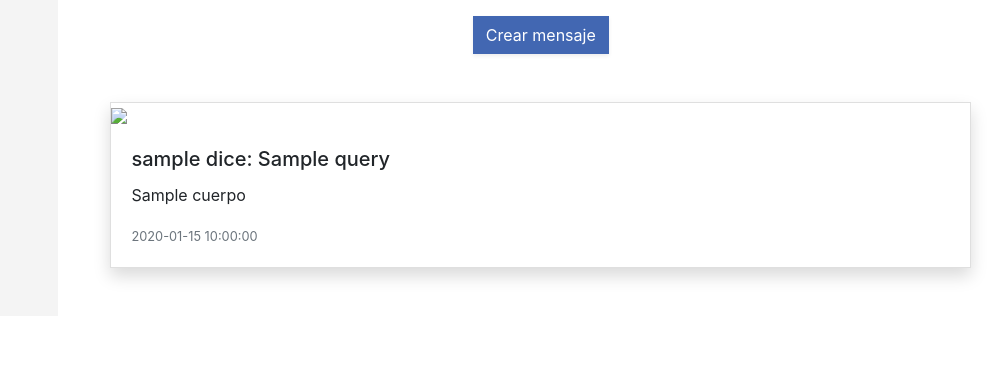
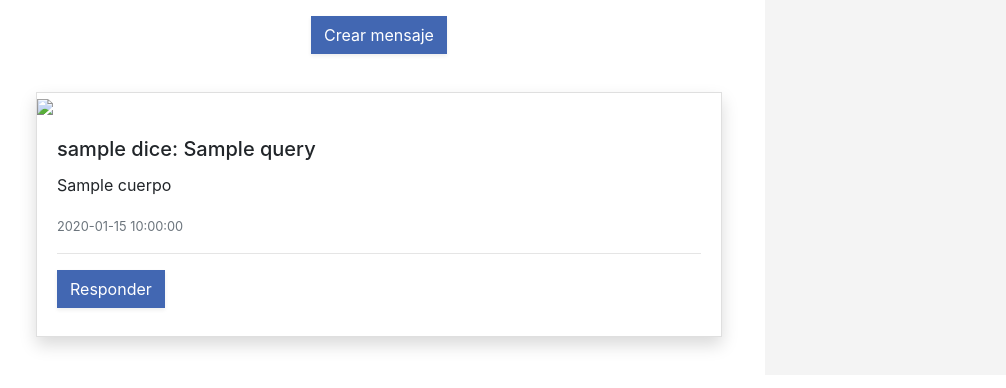
Before and after one commit to and-y93/feisbuc, a CodeIgniter app: the page made by application/views/home_view.php in a window 1280 px wide. Shown: the part 56-444 px from the top of the page, without its empty margins (261-1267 px from the left). Run offline with CodeIgniter, Linux system fonts and the light colour scheme; the template is opened without the code that fills it: most values are stand-ins (such as "Sample title", 1, 10 or a date in 2020).

Commit message:
Agregado button responder

```diff
--- a/application/views/home_view.php
+++ b/application/views/home_view.php
@@ -83,6 +83,21 @@
               <h5 class="card-title">' . $row->nick_msg . ' dice: ' . $row->titulo . '</h5>
               <p class="card-text">' . $row->cuerpo . '</p>
               <p class="card-text"><small class="text-muted">' .$row->fecha . '</small></p>
+              <hr/>
+                <a class="btn btn-feisbuk rounded-0 shadow-sm mb-2" data-toggle="collapse" href="#collapseExample" role="button" aria-expanded="false" aria-controls="collapseExample">
+                  Responder
+                </a>
+
+              <div class="collapse" id="collapseExample">
+
+                  <form>
+                    <label for="ask_text" class="col-form-label">Responder:</label>
+                    <textarea class="form-control rounded-0" id="ask_text" name="ask_text"></textarea>
+                    <button type="button" class="btn btn-feisbuk btn-sm shadow-sm rounded-0 mt-3">Enviar</button>
+                  </form>
+
+              </div>
+
             </div>
             </div>
           </div>';
@@ -95,6 +110,21 @@
               <h5 class="card-title">' . $row->nick_msg . ' dice: ' . $row->titulo . '</h5>
               <p class="card-text">' . $row->cuerpo . '</p>
               <p class="card-text"><small class="text-muted">' .$row->fecha . '</small></p>
+              <hr/>
+              <a class="btn btn-feisbuk rounded-0 shadow-sm mb-2" data-toggle="collapse" href="#collapseExample" role="button" aria-expanded="false" aria-controls="collapseExample">
+                  Responder
+                </a>
+
+              <div class="collapse" id="collapseExample">
+
+                  <form>
+                    <label for="ask_text" class="col-form-label">Responder:</label>
+                    <textarea class="form-control rounded-0" id="ask_text" name="ask_text"></textarea>
+                    <button type="button" class="btn btn-feisbuk btn-sm shadow-sm rounded-0 mt-3">Enviar</button>
+                  </form>
+
+              </div>
+
             </div>
             </div>
           </div>';
@@ -103,6 +133,10 @@
 
         ?>
 
+      </div>
+
+      <div class="grid_box_3">
+        <!-- caja gris -->
       </div>
 
       <!-- === Modal === -->
--- a/css/style.css
+++ b/css/style.css
@@ -117,9 +117,14 @@
   height: 100%;
 }
 
+.grid_box_3{
+  background-color: rgba(219, 219, 219, .3);
+  height: 100%;
+}
+
 .grid_home{
   display: grid;
-  grid-template-columns: 1fr minmax(100px, 3fr);
+  grid-template-columns: 1fr minmax(100px, 3fr) 1fr;
   grid-gap: .3em;
 }
 
```
